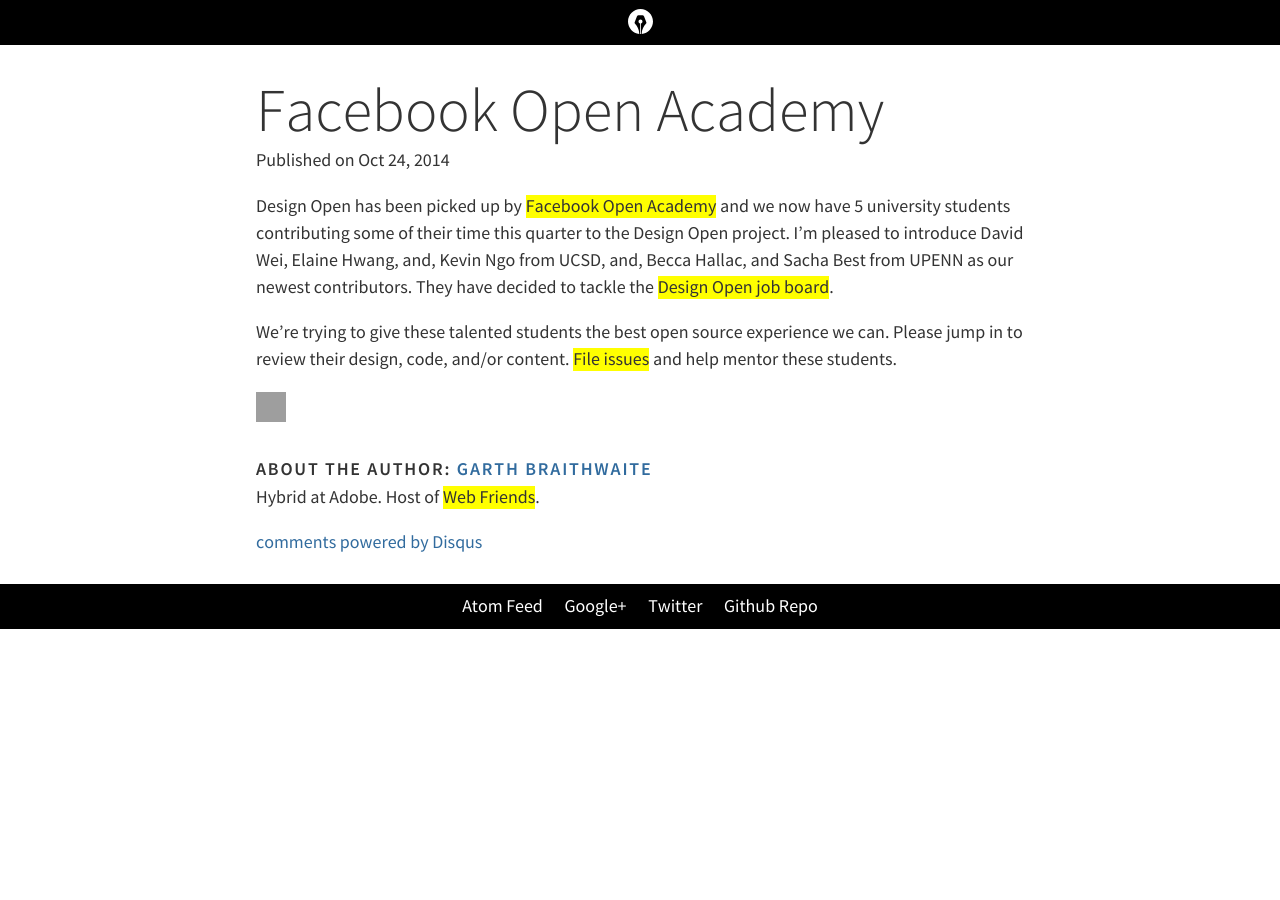
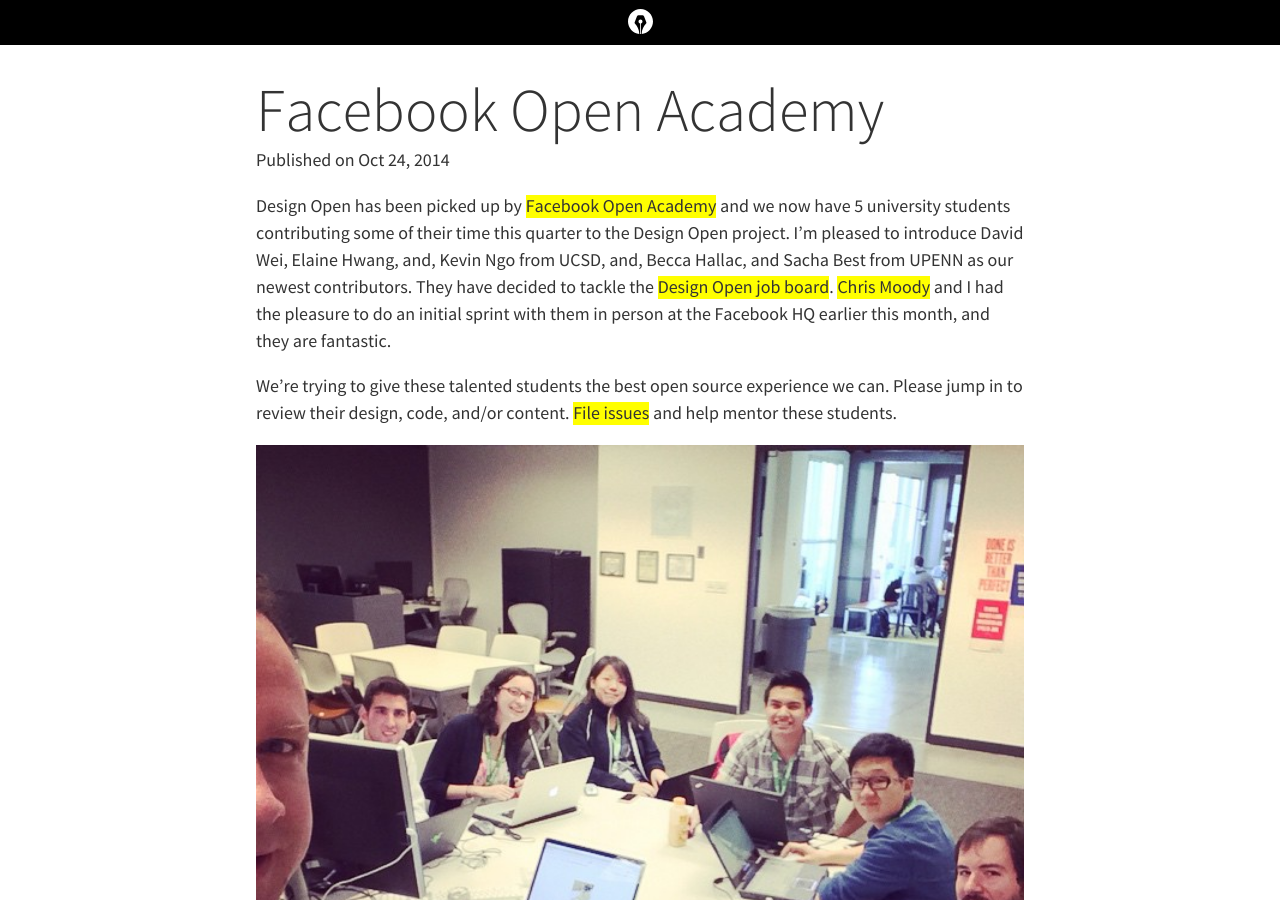
Before and after one commit to DesignOpen/designopen.github.io, a Jekyll site: the page built from blogging_about/_posts/2014-10-24-facebook-open-academy.md, in a window 1280 px wide and 900 px high. Built offline with Jekyll 4.4.1, drawn with Linux system fonts in a browser that asks for light colours; comment, search, counter and statistics services are not loaded; grey boxes are pictures that could not be loaded.

Commit message:
added images from the initial sprint

```diff
--- a/blogging_about/_posts/2014-10-24-facebook-open-academy.md
+++ b/blogging_about/_posts/2014-10-24-facebook-open-academy.md
@@ -4,9 +4,12 @@
 category: blogging_about
 author: garthdb
 priority: 0.9
-tags:
 excerpt: Facebook Open Academy has invited Design Open to participate in it's open source mentorship project.
 ---
-Design Open has been picked up by [Facebook Open Academy](https://www.facebook.com/OpenAcademyProgram) and we now have 5 university students contributing some of their time this quarter to the Design Open project. I'm pleased to introduce David Wei, Elaine Hwang, and, Kevin Ngo from UCSD, and, Becca Hallac, and Sacha Best from UPENN as our newest contributors. They have decided to tackle the [Design Open job board](https://github.com/DesignOpen/board).
+Design Open has been picked up by [Facebook Open Academy](https://www.facebook.com/OpenAcademyProgram) and we now have 5 university students contributing some of their time this quarter to the Design Open project. I'm pleased to introduce David Wei, Elaine Hwang, and, Kevin Ngo from UCSD, and, Becca Hallac, and Sacha Best from UPENN as our newest contributors. They have decided to tackle the [Design Open job board](https://github.com/DesignOpen/board). [Chris Moody](http://twitter.com/terracomma) and I had the pleasure to do an initial sprint with them in person at the Facebook HQ earlier this month, and they are fantastic.
 
 We're trying to give these talented students the best open source experience we can. Please jump in to review their design, code, and/or content. [File issues](https://github.com/DesignOpen/board/issues/) and help mentor these students.
+
+<img src="/img/foa_1.jpg" style="width: 100%; height: auto;" alt="Working at Facebook"/>
+
+<img src="/img/foa_2.jpg" style="width: 100%; height: auto;" alt="The Design Open students and mentors"/>
```
Also changed, not shown: img/foa_1.jpg (added), img/foa_2.jpg (added).
